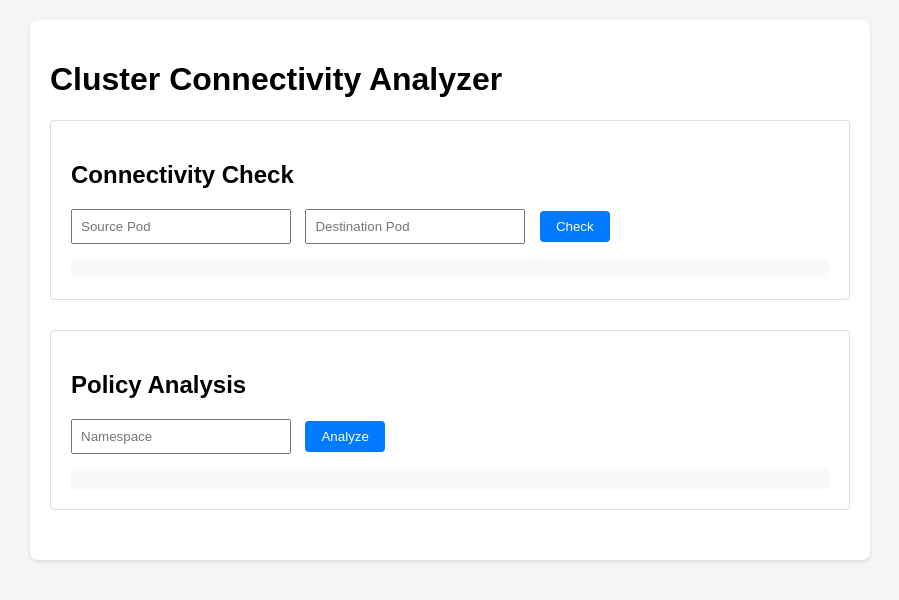
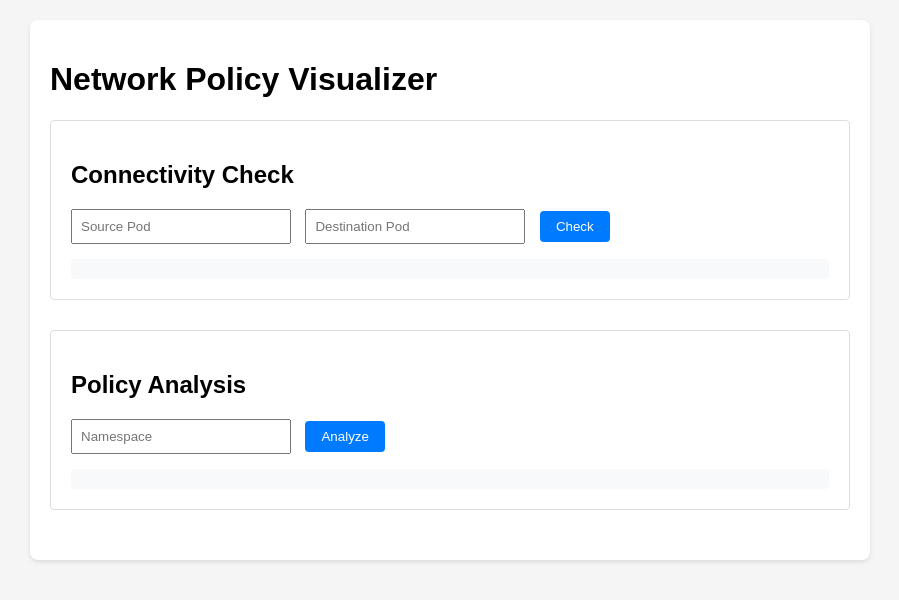
Before and after one commit to Aln999/NPV, a plain HTML site: page frontend/index.html in a window 1280 px wide. Shown: the whole page, without its empty margins (190-1089 px from the left). Drawn offline with nearby package versions, Linux system fonts and the light colour scheme.

Commit message:
Update index.html

```diff
--- a/frontend/index.html
+++ b/frontend/index.html
@@ -1,12 +1,13 @@
 <!DOCTYPE html>
 <html>
 <head>
-    <title>Cluster Connectivity Visualizer</title>
+    <title>Network Policy Visualizer</title>
     <link rel="stylesheet" href="css/style.css">
+    <script src="https://d3js.org/d3.v7.min.js"></script>
 </head>
 <body>
     <div class="container">
-        <h1>Cluster Connectivity Analyzer</h1>
+        <h1>Network Policy Visualizer</h1>
 
         <div class="section">
             <h2>Connectivity Check</h2>
```
